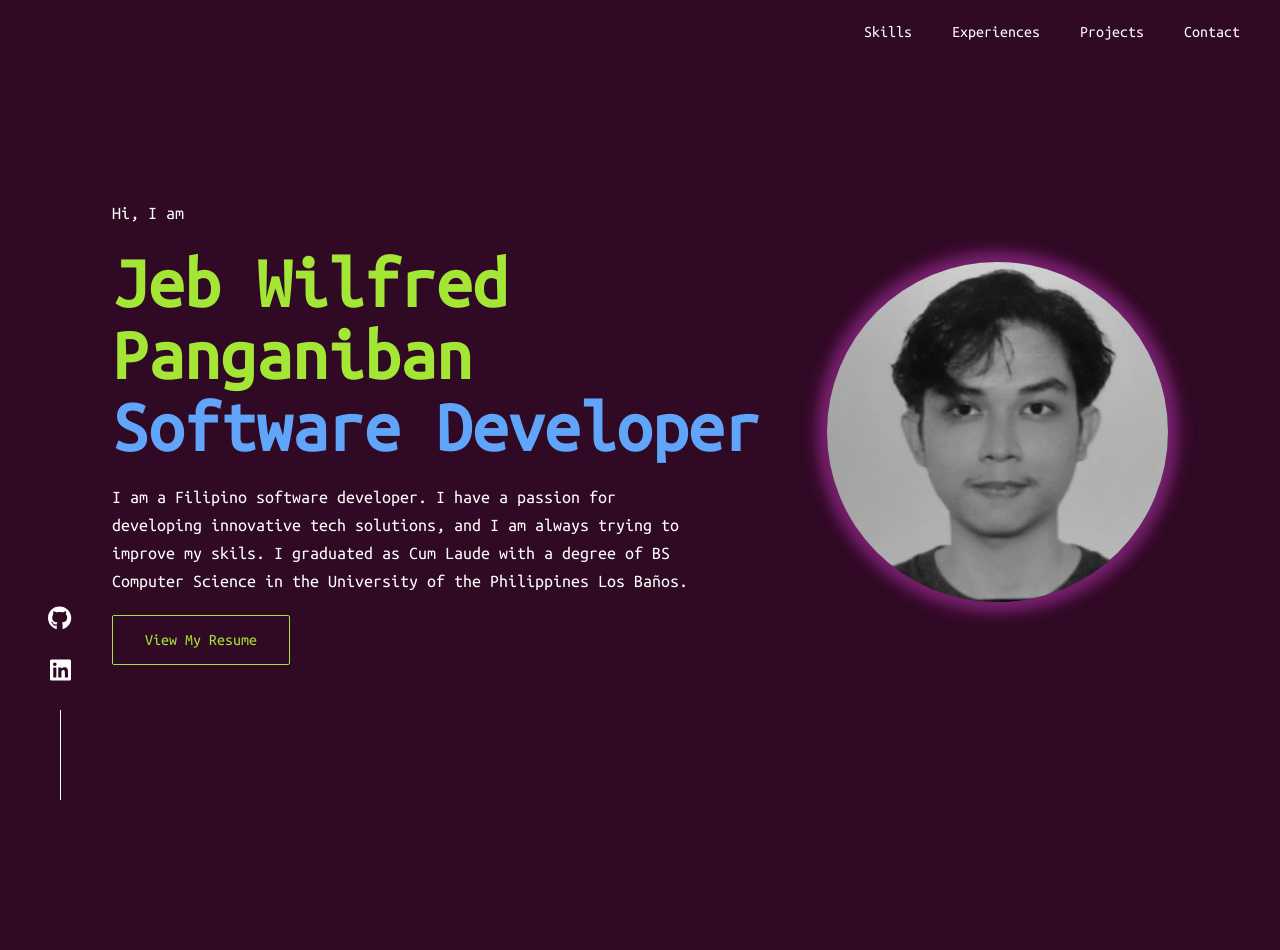
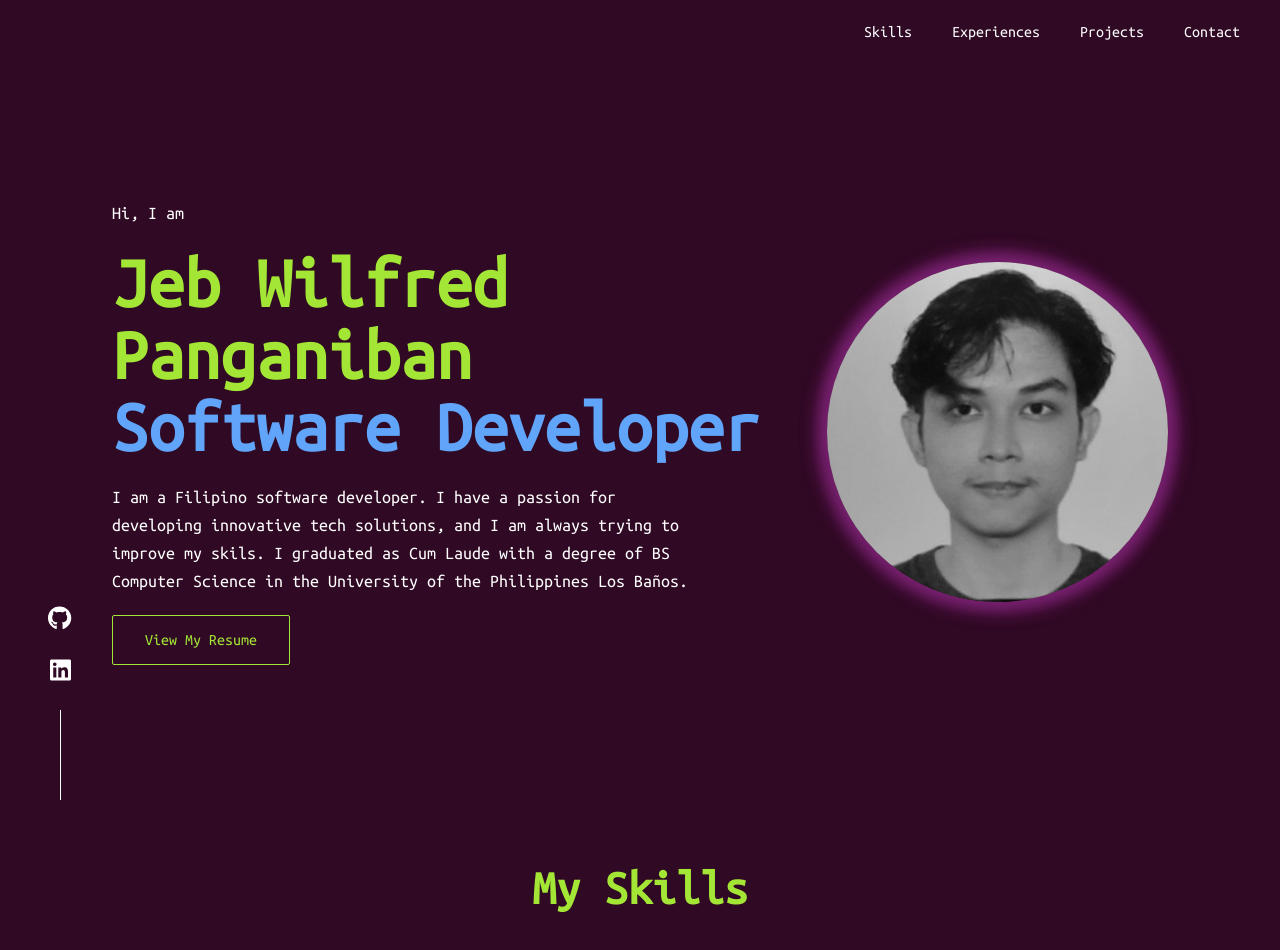
Before and after one commit to derfliwbej/portfolio-v1, a Next.js app: page / in a window 1280 px wide. Shown: the top 950 px of the page. Before the commit the page ends 800 px from the top, so only its background shows below. Built offline with nearby package versions, Linux system fonts and the light colour scheme.

Commit message:
Feat: Added skills section

```diff
--- a/src/app/page.js
+++ b/src/app/page.js
@@ -1,6 +1,7 @@
 import Nav from "@/components/nav";
 import Hero from "@/components/hero";
 import Links from "@/components/links";
+import Skills from "@/components/skills";
 
 export default function Home() {
   return (
@@ -8,6 +9,7 @@ export default function Home() {
       <Nav />
       <div className="px-10 md:px-28 lg:px-28">
         <Hero />
+        <Skills />
       </div>
       <Links />
     </main>
```
